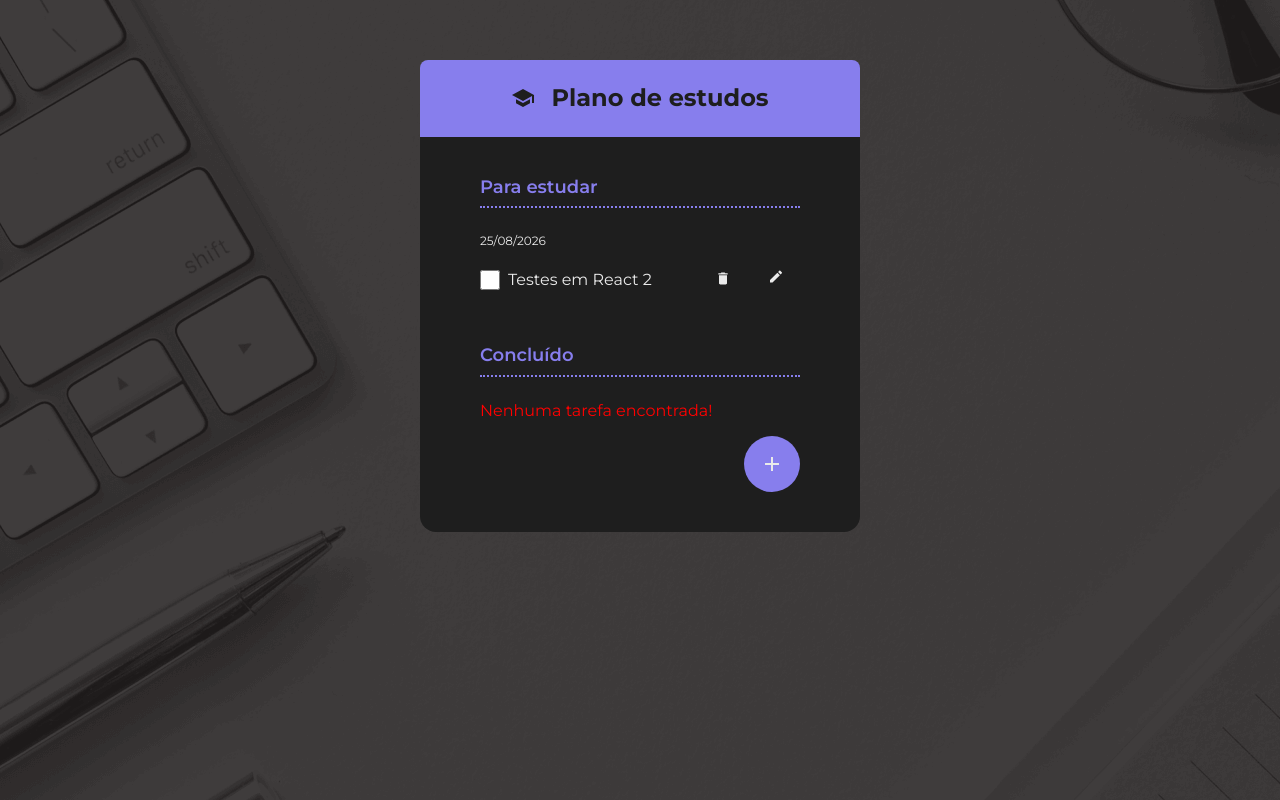
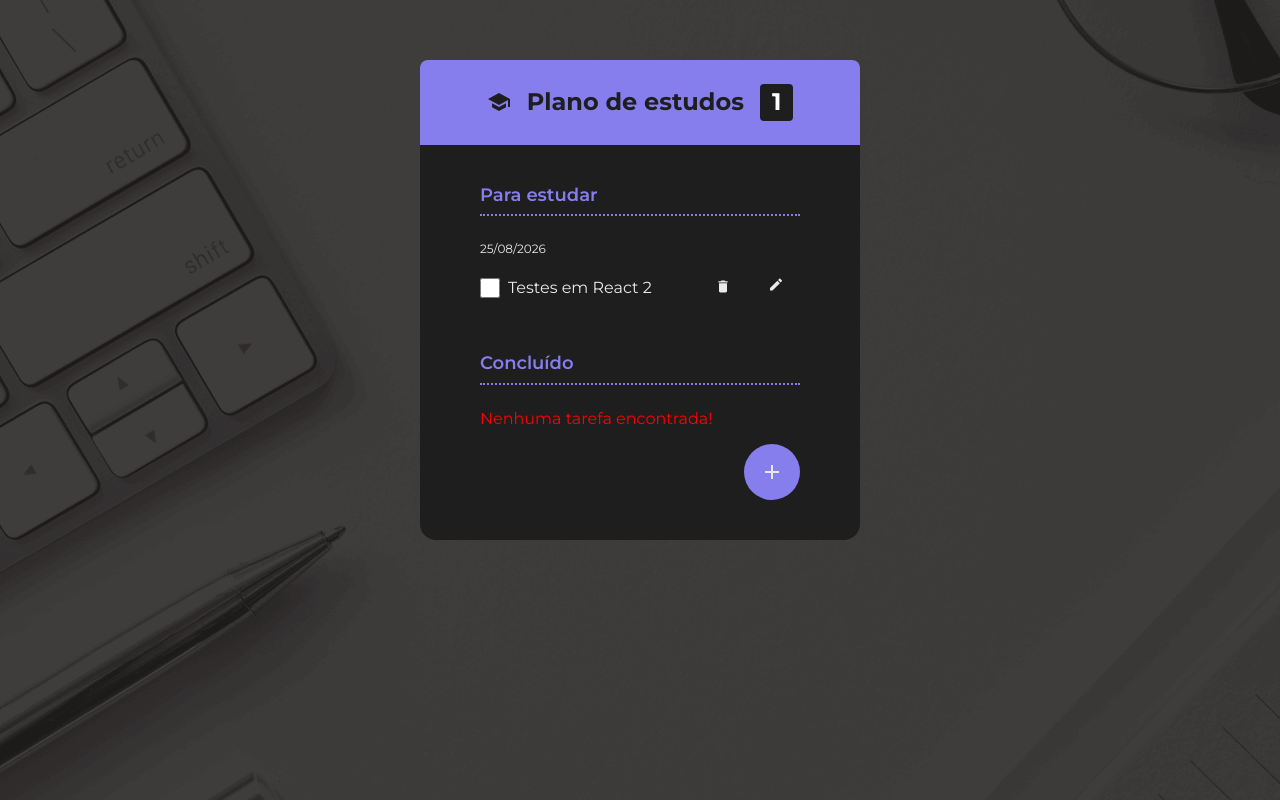
Before and after one commit to PedroHSueiro/react-todo-list, a React (Vite) app: page / in a window 1280 px wide. Built offline with nearby package versions, Linux system fonts and the light colour scheme; data requests are answered from the project's data file.

Commit message:
Creating and testing ToDoCount

```diff
--- a/src/App.jsx
+++ b/src/App.jsx
@@ -11,6 +11,7 @@
 import TodoContext from "./components/TodoProvider/TodoContext";
 import { ToDoGroup } from "./components/ToDoGroup";
 import { EmptyState } from "./components/EmptyState";
+import { ToDoCount } from "./components/ToDoCount";
 
 function App() {
   const {
@@ -28,6 +29,7 @@
         <Header>
           <Heading>
             <IconSchool /> Plano de estudos
+            <ToDoCount />
           </Heading>
         </Header>
 
--- /dev/null
+++ b/src/components/ToDoCount/index.jsx
@@ -0,0 +1,17 @@
+import { useEffect, useState } from "react";
+import "./todo-count.style.css";
+import { getTodos } from "../../services/TodoService";
+
+export function ToDoCount() {
+  const [todoCount, setTodoCount] = useState(0);
+
+  useEffect(() => {
+    const fetchTodos = async () => {
+      const todosFromApi = await getTodos();
+      setTodoCount(todosFromApi.length);
+    };
+    fetchTodos();
+  }, []);
+
+  return <span className="todo-count">{todoCount}</span>;
+}
--- /dev/null
+++ b/src/components/ToDoCount/todo-count.style.css
@@ -0,0 +1,6 @@
+.todo-count {
+  background-color: #1e1e1e;
+  color: white;
+  padding: 4px 12px;
+  border-radius: 4px;
+}
```
Also changed, not shown: 1 other file (tests, documents, lock files or other folders).
